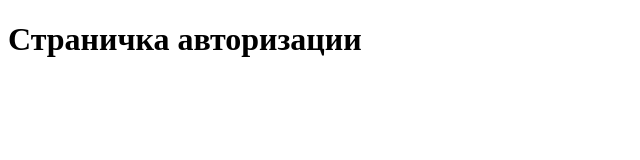
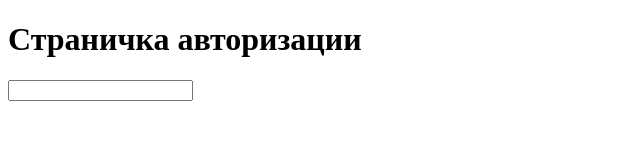
Before and after one commit to AigerimBekbolotova/test4, a plain HTML site: page index.html in a window 1280 px wide. Shown: the whole page, without its empty margins (0-640 px from the left). Drawn offline with Linux system fonts and the light colour scheme.

Commit message:
feat: added text field

```diff
--- a/index.html
+++ b/index.html
@@ -11,6 +11,7 @@
 <body>
     <div class="container">
         <h1>Страничка авторизации</h1>
+        <input type="text" value="">
     </div>
 </body>
 </html>
```
